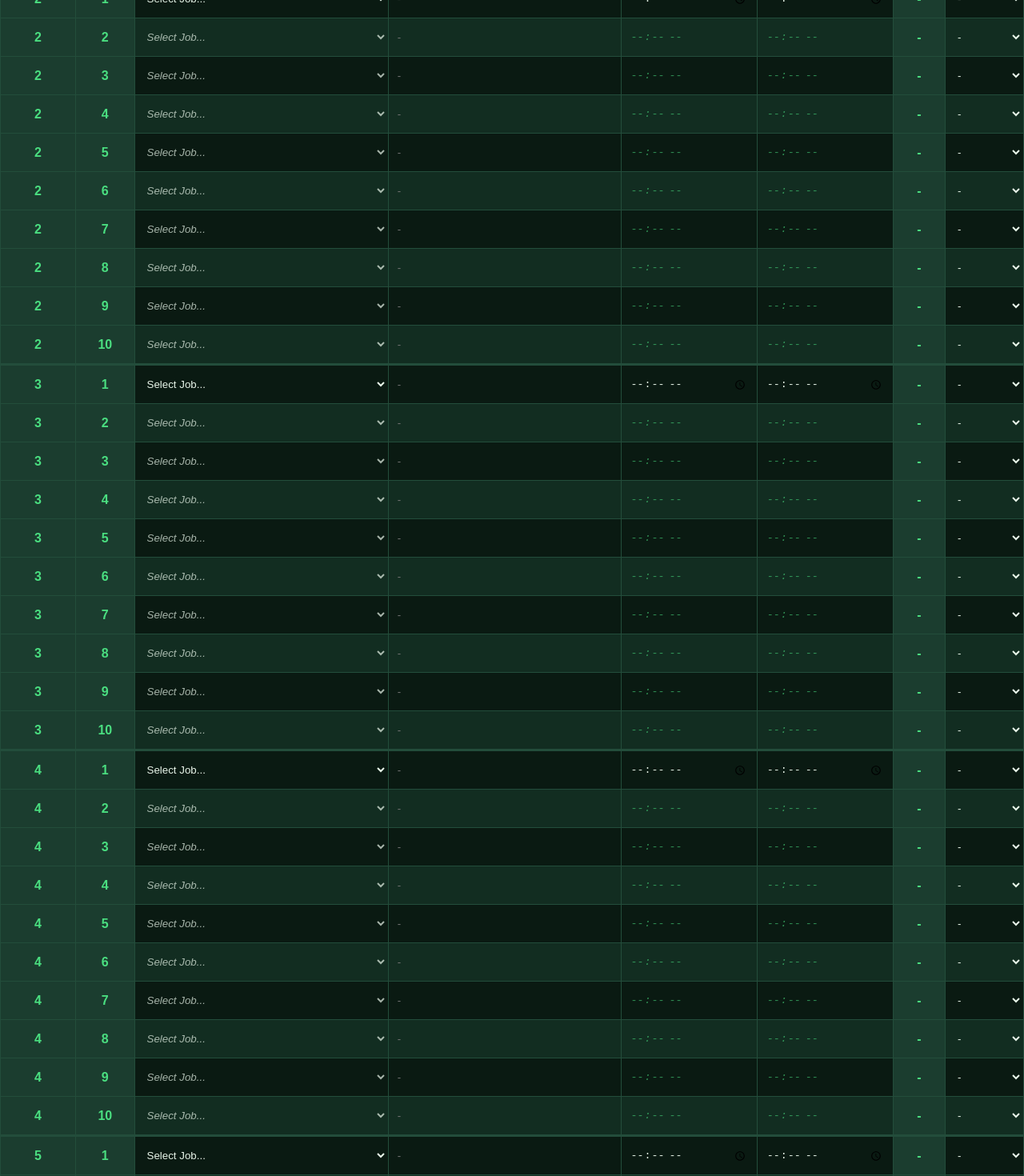
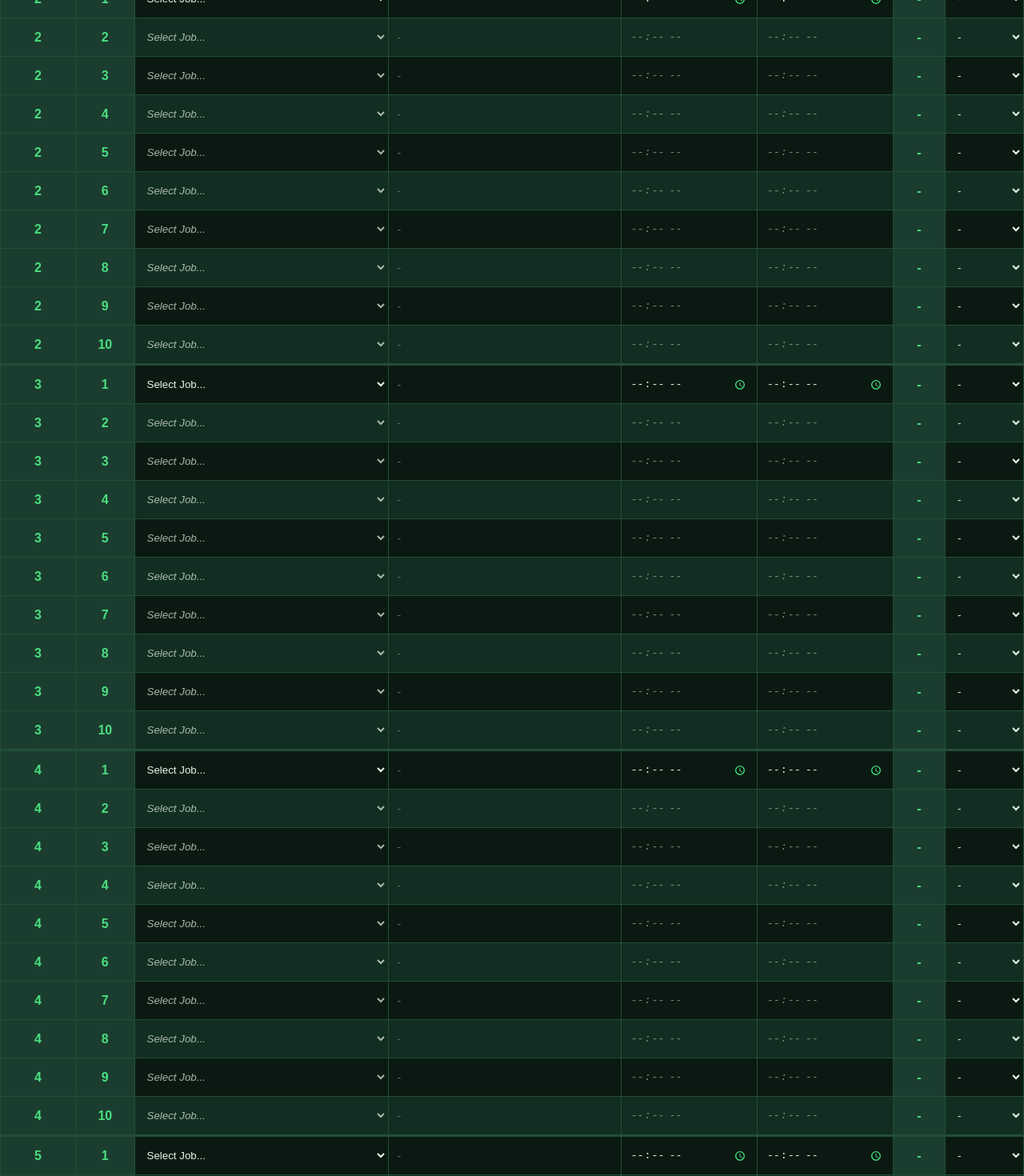
Before and after one commit to beripot/taskTracker, a React (Vite) app in the folder taskTracker/: page / in a window 1280 px wide. Shown: the part 620-2090 px from the top of the page at 80% size. Built offline with nearby package versions, Linux system fonts and the light colour scheme.

Commit message:
changes in time and date

```diff
--- a/taskTracker/src/App.css
+++ b/taskTracker/src/App.css
@@ -1,8 +1,7 @@
 /* --- THEME DEFINITIONS --- */
 
 /* Emerald Dark (Original) */
-[data-theme='emerald'],
-:root {
+[data-theme='emerald'], :root {
   --deep-bg: #0a1a12;
   --row-bg: #122d21;
   --header-bg: #1a4332;
@@ -10,6 +9,7 @@
   --accent-green: #4ade80;
   --text-main: #e8f5e9;
   --auto-green: #1b3d2f;
+  --icon-filter: invert(72%) sepia(59%) saturate(444%) hue-rotate(85deg) brightness(101%) contrast(105%);
 }
 
 /* Light Theme (White/Black) */
@@ -21,6 +21,7 @@
   --accent-green: #000000;
   --text-main: #1a1a1a;
   --auto-green: #e8e8e8;
+  --icon-filter: invert(0%);
 }
 
 /* Dark Mode (Black/Grey) */
@@ -32,6 +33,7 @@
   --accent-green: #9e9e9e;
   --text-main: #ffffff;
   --auto-green: #222222;
+  --icon-filter: invert(100%);
 }
 
 /* Cyber Theme (Purple/Pink) */
@@ -43,13 +45,12 @@
   --accent-green: #ff79c6;
   --text-main: #f8f8f2;
   --auto-green: #240e42;
+  --icon-filter: invert(59%) sepia(86%) saturate(1472%) hue-rotate(293deg) brightness(101%) contrast(101%);
 }
 
 /* 1. Global Reset */
-body,
-html {
-  margin: 0;
-  padding: 0;
+body, html {
+  margin: 0; padding: 0;
   background-color: var(--deep-bg);
   color: var(--text-main);
   font-family: sans-serif;
@@ -76,50 +77,25 @@ html {
   box-sizing: border-box;
 }
 
-h2 {
-  color: var(--accent-green);
-  margin: 0;
-  font-weight: 700;
-}
+h2 { color: var(--accent-green); margin: 0; font-weight: 700; }
 
-/* Theme Controls */
-.theme-controls {
-  display: flex;
-  gap: 10px;
-  margin-left: 20px;
-}
+.theme-controls { display: flex; gap: 10px; margin-left: 20px; }
 
 .theme-btn {
-  width: 20px;
-  height: 20px;
+  width: 20px; height: 20px;
   border-radius: 50%;
   border: 2px solid var(--text-main);
   cursor: pointer;
   transition: transform 0.2s;
 }
 
-.theme-btn:hover {
-  transform: scale(1.2);
-}
+.theme-btn:hover { transform: scale(1.2); }
+.btn-light { background: #ffffff; }
+.btn-dark { background: #333333; }
+.btn-emerald { background: #4ade80; }
+.btn-cyber { background: #ff79c6; }
 
-.btn-light {
-  background: #ffffff;
-}
-
-.btn-dark {
-  background: #333333;
-}
-
-.btn-emerald {
-  background: #4ade80;
-}
-
-.btn-cyber {
-  background: #ff79c6;
-}
-
-.global-inputs select,
-.global-inputs input {
+.global-inputs select, .global-inputs input {
   background-color: var(--deep-bg);
   border: 1px solid var(--border-green);
   color: var(--text-main);
@@ -128,15 +104,9 @@ h2 {
 }
 
 /* 3. Table Styles */
-.table-container {
-  flex-grow: 1;
-  overflow: auto;
-}
+.table-container { flex-grow: 1; overflow: auto; }
 
-table {
-  width: 100%;
-  border-collapse: collapse;
-}
+table { width: 100%; border-collapse: collapse; }
 
 thead th {
   background-color: var(--header-bg);
@@ -149,75 +119,43 @@ thead th {
   border-bottom: 2px solid var(--border-green);
 }
 
-tr:nth-child(even) {
-  background-color: var(--row-bg);
-}
+tr:nth-child(even) { background-color: var(--row-bg); }
+tr:hover { background-color: rgba(128, 128, 128, 0.05); }
 
-tr:hover {
-  background-color: rgba(74, 222, 128, 0.05);
-}
+td { height: 45px; border: 1px solid var(--border-green); position: relative; }
 
-td {
-  height: 45px;
-  border: 1px solid var(--border-green);
-  position: relative;
-}
-
-td input,
-td select {
-  width: 100%;
-  height: 100%;
+td input, td select {
+  width: 100%; height: 100%;
   background: transparent;
-  color: var(--text-main);
+  color: var(--text-main) !important;
   border: none;
   padding: 0 10px;
   box-sizing: border-box;
 }
 
-/* Target disabled selects (Job Title in rows 2-10) */
+/* Dropdown & Calendar Logic */
+select, option {
+  background-color: var(--row-bg);
+  color: var(--text-main) !important;
+}
+
+input[type="date"]::-webkit-calendar-picker-indicator,
+input[type="time"]::-webkit-calendar-picker-indicator {
+  cursor: pointer;
+  filter: var(--icon-filter);
+}
+
 td select:disabled {
   background-color: transparent !important;
   color: var(--text-main) !important;
   opacity: 0.7;
-  /* Makes it look slightly different but still readable */
   cursor: not-allowed;
   -webkit-text-fill-color: var(--text-main);
-  /* Required for Safari/iOS */
 }
 
-/* Ensure the dropdown arrow doesn't disappear in some themes */
-td select {
-  appearance: auto;
-  /* Restores the default arrow which adapts better to themes */
-}
-
-/* Ensure the dropdown itself and the popup list use theme colors */
-select,
-option {
-  background-color: var(--row-bg);
-  /* The background of the list */
-  color: var(--text-main) !important;
-  /* Forces the text color to update */
-}
-
-/* Fix for Global Inputs (Agent name and Date) */
-.global-inputs select,
-.global-inputs input,
-.global-inputs option {
-  background-color: var(--deep-bg);
-  color: var(--text-main);
-}
-
-/* Chrome/Edge specific: prevents the browser from forcing a white background on autofill or focus */
-select:focus,
-input:focus {
-  background-color: var(--row-bg) !important;
-  color: var(--text-main) !important;
-}
-
-td input:focus,
-td select:focus {
-  background-color: rgba(128, 128, 128, 0.1);
+/* Focus and Active States */
+select:focus, input:focus {
+  background-color: rgba(128, 128, 128, 0.1) !important;
   outline: none;
 }
 
@@ -230,16 +168,14 @@ td select:focus {
 }
 
 .inherited-field {
-  color: var(--accent-green);
-  opacity: 0.6;
+  color: var(--text-main);
+  opacity: 0.5;
   font-style: italic;
 }
 
-.row-divider {
-  border-top: 3px solid var(--border-green) !important;
-}
+.row-divider { border-top: 3px solid var(--border-green) !important; }
 
-/* Footer & Buttons */
+/* Footer */
 .footer-area {
   padding: 20px 40px;
   background-color: var(--row-bg);
--- a/taskTracker/src/App.jsx
+++ b/taskTracker/src/App.jsx
@@ -37,7 +37,6 @@ function App() {
     localStorage.setItem('app-theme', theme);
   }, [theme]);
 
-
   const handleGlobalChange = (field, value) => {
     setGlobalData(prev => ({ ...prev, [field]: value }));
   };
@@ -66,11 +65,9 @@ function App() {
   };
 
   const clearAll = () => {
-    if (window.confirm("Clear all data? This will also wipe the browser's memory for this session.")) {
+    if (window.confirm("Clear all data?")) {
       const emptyTasks = Array(100).fill({ jobTitle: '', startTime: '', endTime: '', taskID: '', answer: '', timeSpent: '' });
       setTasks(emptyTasks);
-      // Optional: Clear global data too
-      // setGlobalData({ agentName: '', date: '' });
     }
   };
 
@@ -104,12 +101,11 @@ function App() {
       await fetch(URL, { method: "POST", mode: "no-cors", body: JSON.stringify(finalData) });
       alert(`Success! ${finalData.length} tasks uploaded.`);
 
-      // AUTO-CLEAR AFTER SUCCESS (Highly Recommended)
-      if (window.confirm("Data saved! Do you want to clear the board for the next batch?")) {
+      if (window.confirm("Data saved! Clear board for next batch?")) {
         setTasks(Array(100).fill({ jobTitle: '', startTime: '', endTime: '', taskID: '', answer: '', timeSpent: '' }));
       }
     } catch (e) {
-      alert("Submission failed. Please check your internet.");
+      alert("Submission failed.");
     } finally {
       setIsSubmitting(false);
     }
@@ -153,12 +149,9 @@ function App() {
                   <td className="auto-field">{Math.floor(index / 10) + 1}</td>
                   <td className="auto-field">{(index % 10) + 1}</td>
                   <td>
-                    <select
-                      value={isFirst ? task.jobTitle : master.jobTitle}
-                      disabled={!isFirst}
+                    <select value={isFirst ? task.jobTitle : master.jobTitle} disabled={!isFirst}
                       onChange={(e) => handleTaskChange(index, 'jobTitle', e.target.value)}
-                      className={!isFirst ? "inherited-field" : ""}
-                    >
+                      className={!isFirst ? "inherited-field" : ""}>
                       <option value="">Select Job...</option>
                       {JOBS.map(j => <option key={j} value={j}>{j}</option>)}
                     </select>
```
